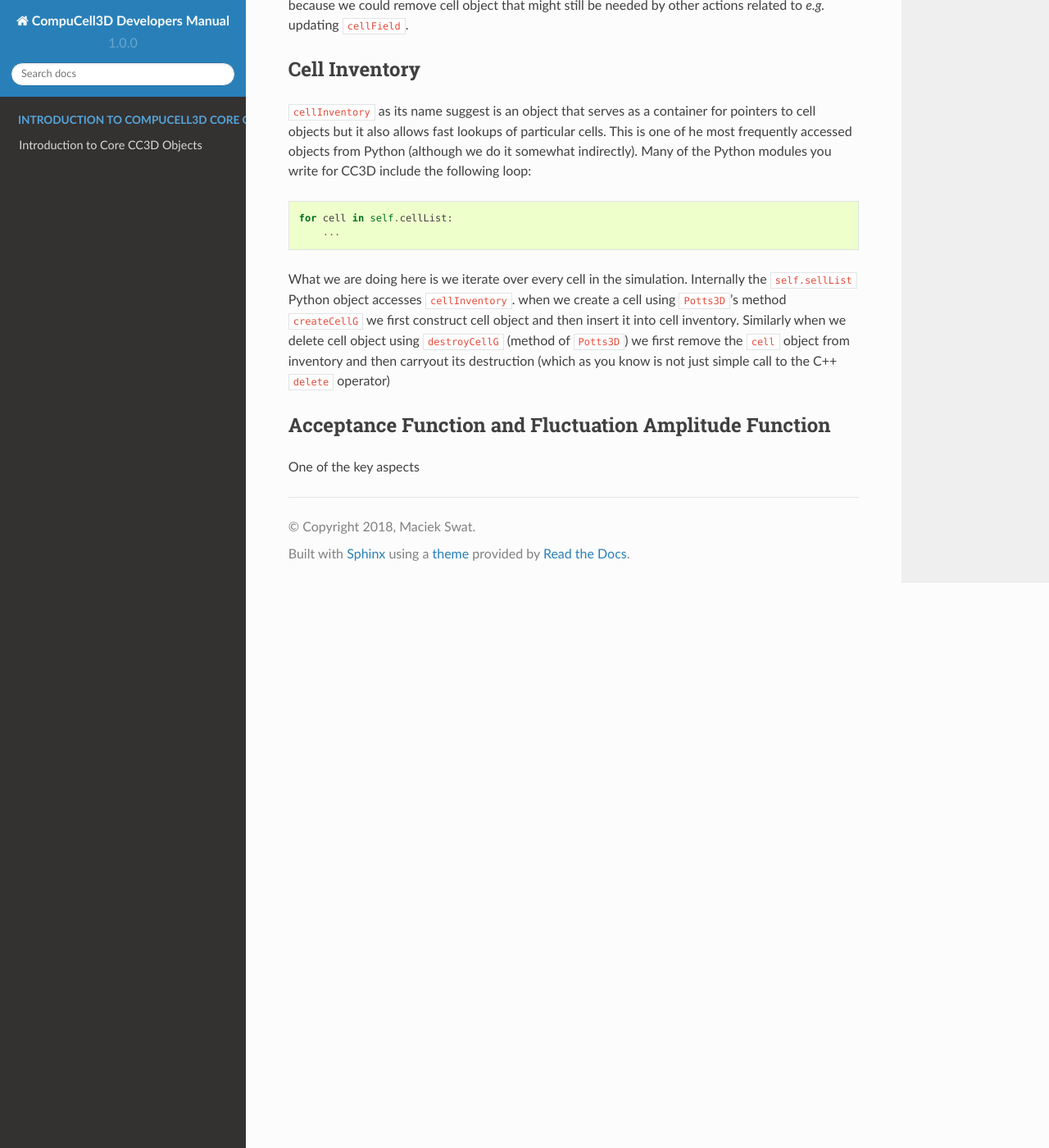
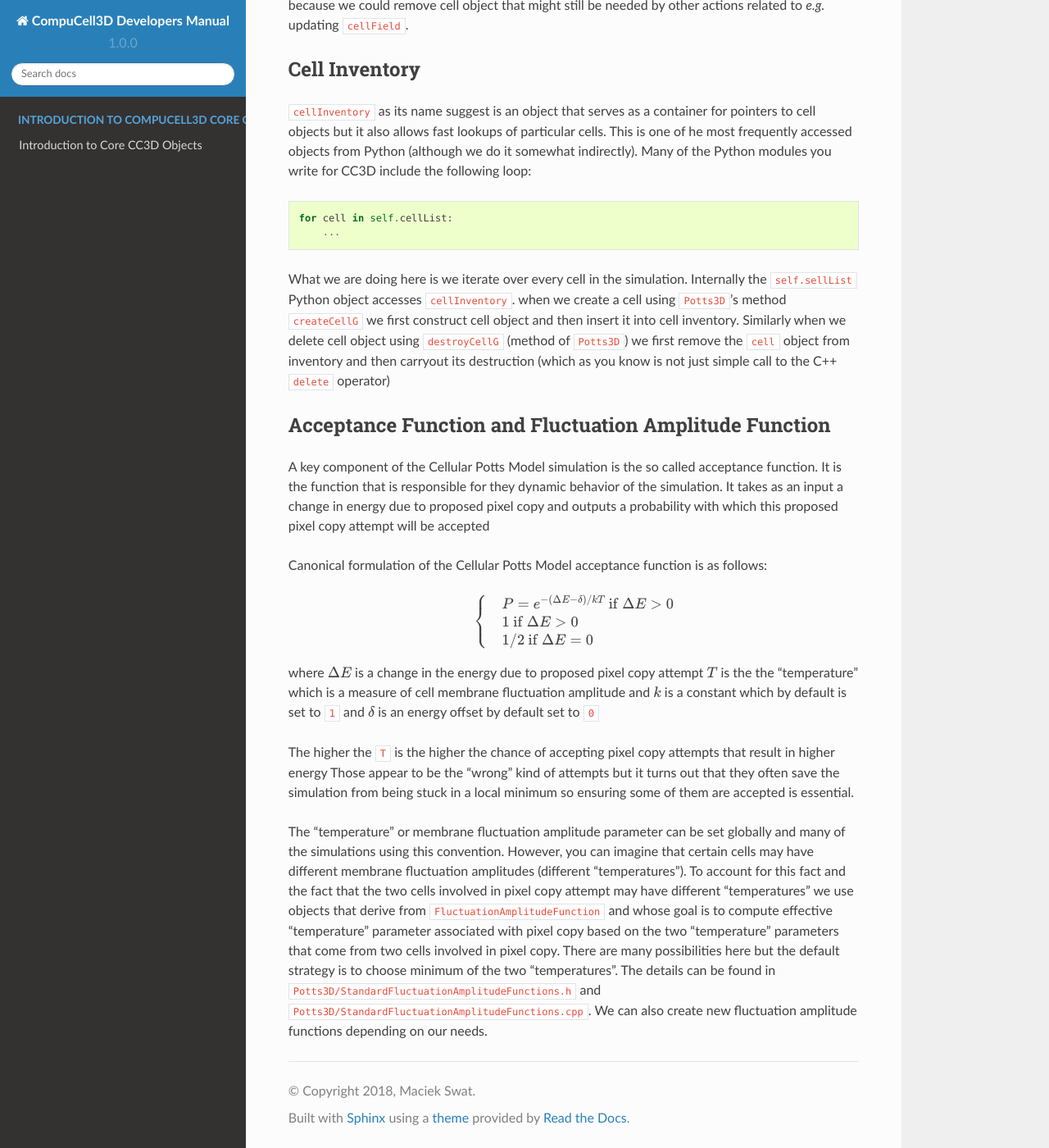
Before and after one commit to CompuCell3D/CompuCell3DDevelopersManual, a Sphinx documentation site: the page built from docs/potts.rst, in a window 1280 px wide and 1400 px high, scrolled down 9367 px. Shown: the whole window at 82% size. Built offline with Sphinx 7.4.7 and the Read the Docs theme 2.0.0, drawn with Linux system fonts in a browser that asks for light colours.

Commit message:
added more material to existing sections

```diff
--- a/docs/potts.rst
+++ b/docs/potts.rst
@@ -494,4 +494,35 @@ we first remove the ``cell`` object from inventory and then carryout its destruc
 Acceptance Function and Fluctuation Amplitude Function
 ~~~~~~~~~~~~~~~~~~~~~~~~~~~~~~~~~~~~~~~~~~~~~~~~~~~~~~
 
-One of the key aspects
+A key component of the Cellular Potts Model simulation is the so called acceptance function. It is the function
+that is responsible for they dynamic behavior of the simulation. It takes as an input a change in energy due to
+proposed pixel copy and outputs a probability with which this proposed pixel copy attempt will be accepted
+
+Canonical formulation of the Cellular Potts Model acceptance function is as follows:
+
+.. math::
+   :nowrap:
+
+    \begin{cases}
+     & P = e^{-(\Delta E-\delta)/kT} \text{ if } \Delta E > 0 \\
+     & 1 \text{ if } \Delta E > 0 \\
+     & 1/2 \text{ if } \Delta E = 0
+    \end{cases}
+
+where :math:`\Delta E` is a change in the energy due to proposed pixel copy attempt :math:`T` is the the "temperature" which is
+a measure of cell membrane fluctuation amplitude and :math:`k` is a constant which by default is set to ``1`` and
+:math:`\delta` is an energy offset by default set to ``0``
+
+The higher the ``T`` is the higher the chance of accepting pixel copy attempts that result in higher energy
+Those appear to be the "wrong" kind of attempts but it turns out that they often save the simulation from being stuck
+in a local minimum so ensuring some of them are accepted is essential.
+
+The "temperature" or membrane fluctuation amplitude parameter can be set globally and many of the simulations
+using this convention. However, you can imagine that certain cells may have different membrane fluctuation amplitudes
+(different "temperatures"). To account for this fact and the fact that the two cells involved in pixel copy attempt
+may have different "temperatures" we use objects that derive from ``FluctuationAmplitudeFunction`` and whose goal is
+to compute effective "temperature" parameter associated with pixel copy based on the two "temperature" parameters that come
+from two cells involved in pixel copy. There are many possibilities here but the default strategy is to choose minimum
+of the two "temperatures". The details can be found in ``Potts3D/StandardFluctuationAmplitudeFunctions.h`` and
+``Potts3D/StandardFluctuationAmplitudeFunctions.cpp``. We can also create new fluctuation amplitude functions
+depending on our needs.
```
